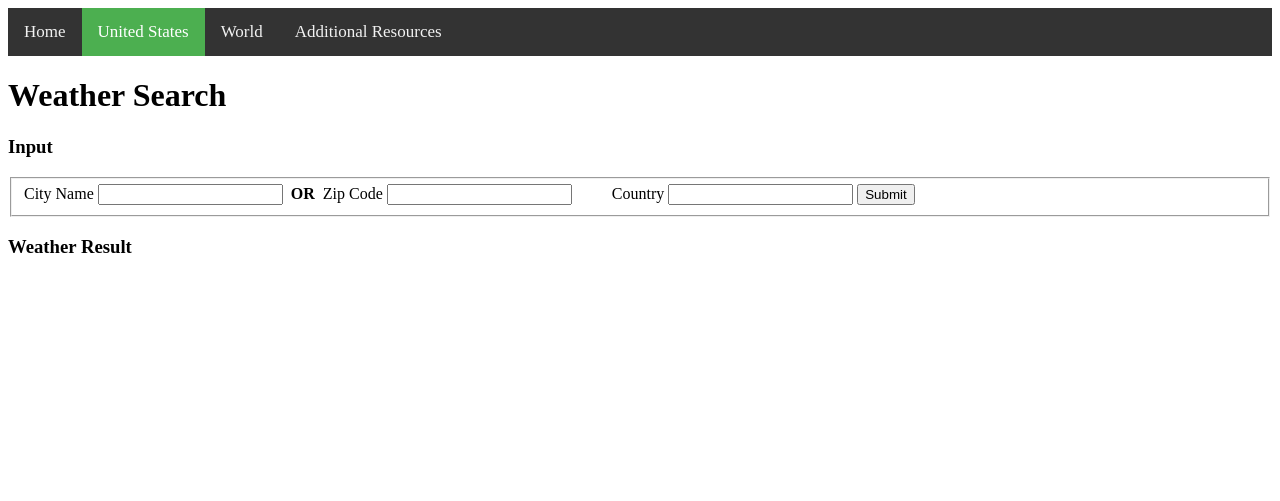
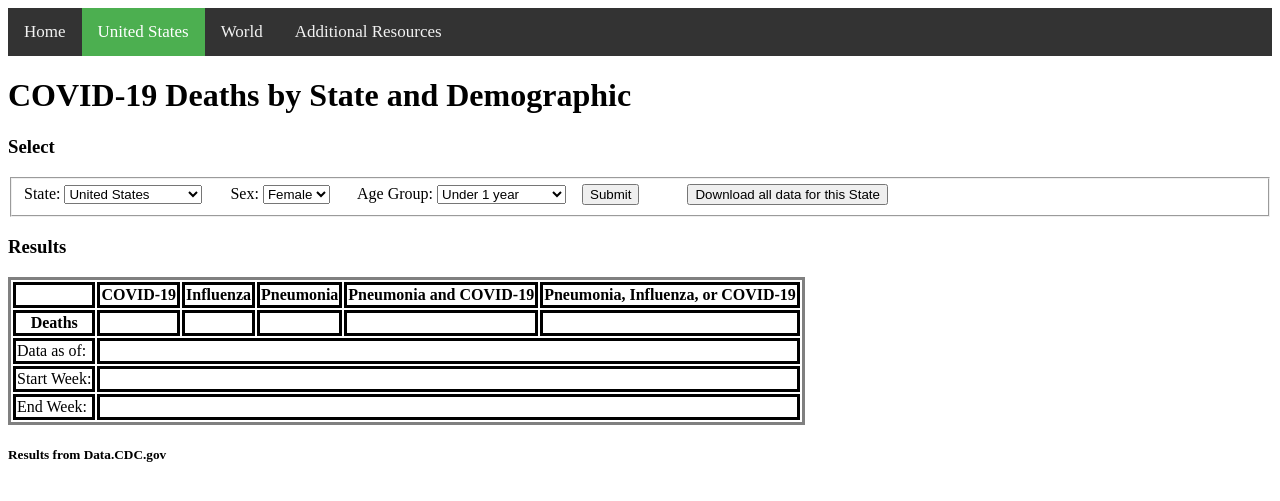
Before and after one commit to crowleyjm/covid_data_tracker, a PHP site: page /us.html in a window 1280 px wide. Shown: the top 501 px of the page. Run offline with PHP 8.4, Linux system fonts and the light colour scheme.

Commit message:
5/19 commit

```diff
--- a/home.js
+++ b/home.js
@@ -29,8 +29,8 @@ function showSlides(n) {
   dots[slideIndex-1].className += " active";
 }
 
-var slideIndex = 0;
-showSlides();
+//var slideIndex = 0;
+//showSlides();
 
 function autoSlides() {
   var i;
--- a/us.css
+++ b/us.css
@@ -27,3 +27,8 @@
   background-color: #4CAF50;
   color: white;
 }
+
+/*style table*/
+table, th, td { /* format table border */
+    border-style: solid;
+}
--- a/us.html
+++ b/us.html
@@ -6,7 +6,7 @@
 <head>
     <meta charset="utf-8" />
     <title>CS290 Project</title>
-    <link rel="stylesheet" href="home.css" type="text/css">
+    <link rel="stylesheet" href="us.css" type="text/css">
 </head>
 <body>
     <!-- horizontal navigation menu -->
@@ -16,22 +16,131 @@
         <a href="world.html">World</a>
         <a href="resources.html">Additional Resources</a>
     </div>
-    <h1>Weather Search</h1>
-    <h3>Input</h3>
+    <h1>COVID-19 Deaths by State and Demographic</h1>
+    <h3>Select</h3>
     <form>
         <fieldset>
-            <label>City Name <input type="text" name="City" id="City"></label>  <!-- input city -->
-            <b>&nbspOR&nbsp</b>
-            <label>Zip Code <input type="number" name="Zip" id="Zip"></label>  <!-- input zip code -->
-            <b>&nbsp&nbsp&nbsp&nbsp&nbsp&nbsp&nbsp&nbsp</b>
-            <label>Country <input type="text" name="Country" id="Country"></label>  <!-- input text -->
+            <label for="State">State:</label>
+            <select id="State" name="State">
+                <option value="United States">United States</option>
+                <option value="Alabama">Alabama</option>
+                <option value="Alaska">Alaska</option>
+                <option value="Arizona">Arizona</option>
+                <option value="Arkansas">Arkansas</option>
+                <option value="California">California</option>
+                <option value="Colorado">Colorado</option>
+                <option value="Connecticut">Connecticut</option>
+                <option value="Delaware">Delaware</option>
+                <option value="District of Columbia">District of Columbia</option>
+                <option value="Florida">Florida</option>
+                <option value="Georgia">Georgia</option>
+                <option value="Hawaii">Hawaii</option>
+                <option value="Idaho">Idaho</option>
+                <option value="Illinois">Illinois</option>
+                <option value="Indiana">Indiana</option>
+                <option value="Iowa">Iowa</option>
+                <option value="Kansas">Kansas</option>
+                <option value="Kentucky">Kentucky</option>
+                <option value="Louisiana">Louisiana</option>
+                <option value="Maine">Maine</option>
+                <option value="Maryland">Maryland</option>
+                <option value="Massachusetts">Massachusetts</option>
+                <option value="Michigan">Michigan</option>
+                <option value="Minnesota">Minnesota</option>
+                <option value="Mississippi">Mississippi</option>
+                <option value="Missouri">Missouri</option>
+                <option value="Montana">Montana</option>
+                <option value="Nebraska">Nebraska</option>
+                <option value="Nevada">Nevada</option>
+                <option value="New Hampshire">New Hampshire</option>
+                <option value="New Jersey">New Jersey</option>
+                <option value="New Mexico">New Mexico</option>
+                <option value="New York">New York</option>
+                <option value="North Carolina">North Carolina</option>
+                <option value="North Dakota">North Dakota</option>
+                <option value="Ohio">Ohio</option>
+                <option value="Oklahoma">Oklahoma</option>
+                <option value="Oregon">Oregon</option>
+                <option value="Pennsylvania">Pennsylvania</option>
+                <option value="Rhode Island">Rhode Island</option>
+                <option value="South Carolina">South Carolina</option>
+                <option value="South Dakota">South Dakota</option>
+                <option value="Tennessee">Tennessee</option>
+                <option value="Texas">Texas</option>
+                <option value="Utah">Utah</option>
+                <option value="Vermont">Vermont</option>
+                <option value="Virginia">Virginia</option>
+                <option value="Washington">Washington</option>
+                <option value="West Virginia">West Virginia</option>
+                <option value="Wisconsin">Wisconsin</option>
+                <option value="Wyoming">Wyoming</option>
+            </select>
+            <b>&nbsp&nbsp&nbsp&nbsp&nbsp</b>
+            <label for="Sex">Sex:</label>
+            <select id="Sex" name="Sex">
+                <option value="Female">Female</option>
+                <option value="Male">Male</option>
+            </select>
+            <b>&nbsp&nbsp&nbsp&nbsp&nbsp</b>
+            <label for="Age">Age Group:</label>
+            <select id="Age" name="Age">
+                <option value="Under 1 year">Under 1 year</option>
+                <option value="1-4 years">1-4 years</option>
+                <option value="5-14 years">5-14 years</option>
+                <option value="15-24 years">15-24 years</option>
+                <option value="25-34 years">25-34 years</option>
+                <option value="35-44 years">35-44 years</option>
+                <option value="45-54 years">45-54 years</option>
+                <option value="55-64 years">55-64 years</option>
+                <option value="65-74 years">65-74 years</option>
+                <option value="75-84 years">75-84 years</option>
+                <option value="85 years and over">85 years and over</option>
+            </select>
+            <b>&nbsp&nbsp</b>
             <input type="submit" name="submit" id="inputSubmit">  <!-- submit -->
+            <b>&nbsp&nbsp&nbsp&nbsp&nbsp&nbsp&nbsp&nbsp&nbsp&nbsp</b>
+            <input type="button" id="download" value="Download all data for this State">
         </fieldset>
     </form>
     <div>
-        <h3>Weather Result</h3>
+        <h3>Results</h3>
     </div>
-    <div id="Weather"></div>  <!-- div for displaying results -->
-    <script src="get.js"></script>
+    <div id="Results">
+        <!-- div for displaying results -->
+        <table>
+            <!-- create table -->
+            <caption></caption>
+            <thead>
+                <!-- create header section -->
+                <tr>
+                    <th>
+                    <th> COVID-19
+                    <th> Influenza
+                    <th> Pneumonia
+                    <th> Pneumonia and COVID-19
+                    <th> Pneumonia, Influenza, or COVID-19
+            <tbody>
+                <tr>
+                    <!-- create row of  -->
+                    <th> Deaths
+                    <td id="c_death">
+                    <td id="i_death">
+                    <td id="p_death">
+                    <td id="p_c_death">
+                    <td id="p_i_c_death">
+                <tr>
+                    <td colspan="1">Data as of:</td> <!-- add footer -->
+                    <td colspan="5" id="date"></td> <!-- add footer -->
+                <tr>
+                    <td colspan="1">Start Week:</td> <!-- add footer -->
+                    <td colspan="5" id="start"></td> <!-- add footer -->
+                <tr>
+                    <td colspan="1">End Week:</td> <!-- add footer -->
+                    <td colspan="5" id="end"></td> <!-- add footer -->
+        </table>
+    </div>
+    <h5 id="note"></h5>
+    <h5>Results from Data.CDC.gov</h5>
+    <script src="us.js"></script>
 </body>
 </html>
--- /dev/null
+++ b/us.js
@@ -0,0 +1,101 @@
+//Activity 5: Ajax Interactions: GET
+
+document.addEventListener("DOMContentLoaded", bindButtons);  //listener for DOM content loaded
+
+function bindButtons(){
+
+  document.getElementById("inputSubmit").addEventListener("click", function(event){  //listener for submit button click
+
+    var req = new XMLHttpRequest();
+    var inputState = document.getElementById("State").value;  //user input state
+    var inputSex = document.getElementById("Sex").value;  //user input sex
+    var inputAge = document.getElementById("Age").value;  //user input age
+    var appToken = "Fxcuw1MbpoA6KHvWEadazHzbU";
+
+    var queryUrl = "https://data.cdc.gov/resource/9bhg-hcku.json?" + "state=" + inputState + "&sex=" + inputSex + "&age_group=" + inputAge + "&$$app_token=" + appToken;  //construct url by state and age
+
+    req.open("GET", queryUrl, true);  //construct url
+
+    req.addEventListener('load',function(){  //asynchronous load
+      if(req.status >= 200 && req.status < 400){
+        var response = JSON.parse(req.responseText)
+        console.log(response)
+        var obj = response[response.length-1]
+        console.log(obj.covid_19_deaths)
+        //display results
+        if (typeof obj.covid_19_deaths === "undefined") {
+        document.getElementById("c_death").textContent = "*"
+        }
+        else{
+        document.getElementById("c_death").textContent = obj.covid_19_deaths;
+		}
+
+        if (typeof obj.influenza_deaths === "undefined") {
+        document.getElementById("i_death").textContent = "*"
+        }
+        else{
+        document.getElementById("i_death").textContent = obj.influenza_deaths;
+		}
+
+        if (typeof obj.pneumonia_deaths === "undefined") {
+        document.getElementById("p_death").textContent = "*"
+        }
+        else{
+        document.getElementById("p_death").textContent = obj.pneumonia_deaths;
+		}
+
+        if (typeof obj.pneumonia_and_covid_19_deaths === "undefined") {
+        document.getElementById("p_c_death").textContent = "*"
+        }
+        else{
+        document.getElementById("p_c_death").textContent = obj.pneumonia_and_covid_19_deaths;
+		}
+
+        if (typeof obj.pneumonia_influenza_or_covid === "undefined") {
+        document.getElementById("p_i_c_death").textContent = "*"
+        }
+        else{
+        document.getElementById("p_i_c_death").textContent = obj.pneumonia_influenza_or_covid;
+		}
+
+        document.getElementById("date").textContent = obj.data_as_of;
+        document.getElementById("start").textContent = obj.start_week;
+        document.getElementById("end").textContent = obj.end_week;
+        console.log(obj.footnote)
+        if (typeof obj.footnote !== "undefined") {
+        document.getElementById("note").textContent = "*Note: " + obj.footnote;
+		}
+        else {
+        document.getElementById("note").textContent = obj.footnote
+		}
+      } else {
+        console.log("Error in network request: " + req.statusText);
+      }
+
+    document.getElementById("download").addEventListener("click", function(){  //download file
+        var filename = "test.txt";
+
+        download(filename, obj);
+    }, false);
+
+    });
+
+    req.send(null);  //send no additional info
+    event.preventDefault();  //prevent refresh
+
+  });
+
+  function download(filename, text) {
+    var element = document.createElement('a');
+    console.log(text)
+    element.setAttribute('href', 'data:text/plain;charset=utf-8,' + encodeURIComponent(JSON.stringify(text)));
+    element.setAttribute('download', filename);
+
+    element.style.display = 'none';
+    document.body.appendChild(element);
+
+    element.click();
+
+    document.body.removeChild(element);
+  }
+}
--- a/world.html
+++ b/world.html
@@ -6,7 +6,7 @@
 <head>
     <meta charset="utf-8" />
     <title>CS290 Project</title>
-    <link rel="stylesheet" href="home.css" type="text/css">
+    <link rel="stylesheet" href="world.css" type="text/css">
 </head>
 <body>
     <!-- horizontal navigation menu -->
```
